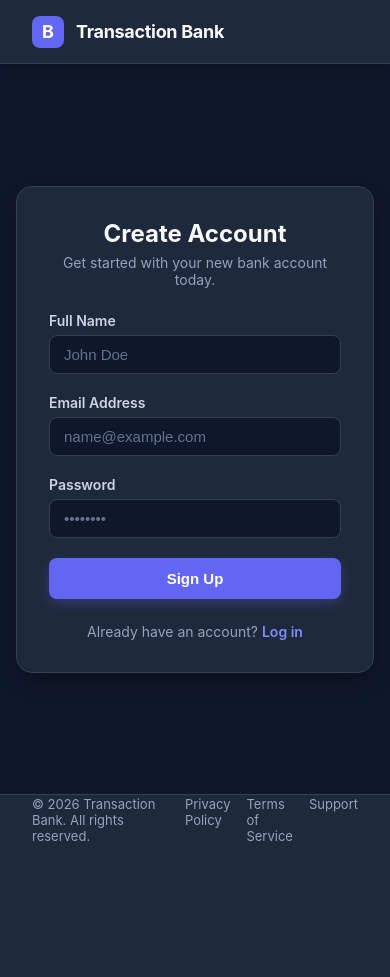
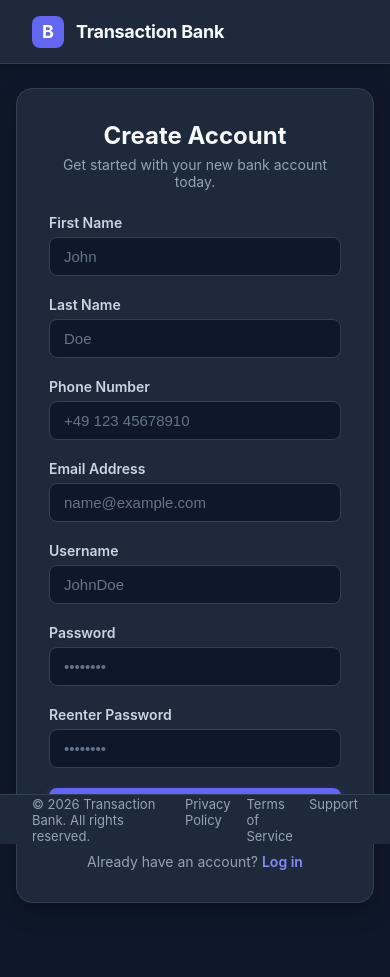
Before and after one commit to bardiaghiaszade/financial-platform, a Flask app: page /signup in a window 390 px wide. Before the commit the page ends 841 px from the top, so only its background shows below. Run offline with Flask 3, Linux system fonts and the light colour scheme.

Commit message:
Username, reenter pass, phone number and first and last name part added due to databse problem

```diff
--- a/templates/signup.html
+++ b/templates/signup.html
@@ -25,14 +25,36 @@
         <!-- Full Name part -->
          <form action="{{ url_for('signup') }}" method="POST">
             <div class="form-group">
-                <label for="name">Full Name</label>
+                <label for="name">First Name</label>
                 <input
                     type="text"
-                    id="name"
-                    name="name"
-                    placeholder="John Doe"
+                    id="firstName"
+                    name="firstName"
+                    placeholder="John"
                     required
                     autocomplete="name"
+                >
+            </div>
+            <div class="form-group">
+                <label for="name">Last Name</label>
+                <input
+                    type="text"
+                    id="lastName"
+                    name="lastName"
+                    placeholder="Doe"
+                    required
+                    autocomplete="name"
+                >
+            </div>
+            <div class="form-group">
+                <label for="phone">Phone Number</label>
+                <input
+                    type="tel"
+                    id="phone"
+                    name="phone"
+                    placeholder="+49 123 45678910"
+                    required
+                    autocomplete="tel"
                 >
             </div>
 
@@ -49,6 +71,19 @@
                 >
             </div>
 
+            <div class="form-group">
+                <label for="username">Username</label>
+                <input
+                    type="username"
+                    id="username"
+                    name="username"
+                    placeholder="JohnDoe"
+                    required
+                    autocomplete="username"
+                >
+            </div>
+
+
             <!-- Password part -->
             <div class="form-group">
                 <label for="password">Password</label>
@@ -56,6 +91,19 @@
                     type="password"
                     id="password"
                     name="password"
+                    placeholder="••••••••"
+                    required
+                    autocomplete="new-password"
+                >
+            </div>
+
+
+            <div class="form-group">
+                <label for="password">Reenter Password</label>
+                <input
+                    type="password"
+                    id="passwordR"
+                    name="passwordR"
                     placeholder="••••••••"
                     required
                     autocomplete="new-password"
```
